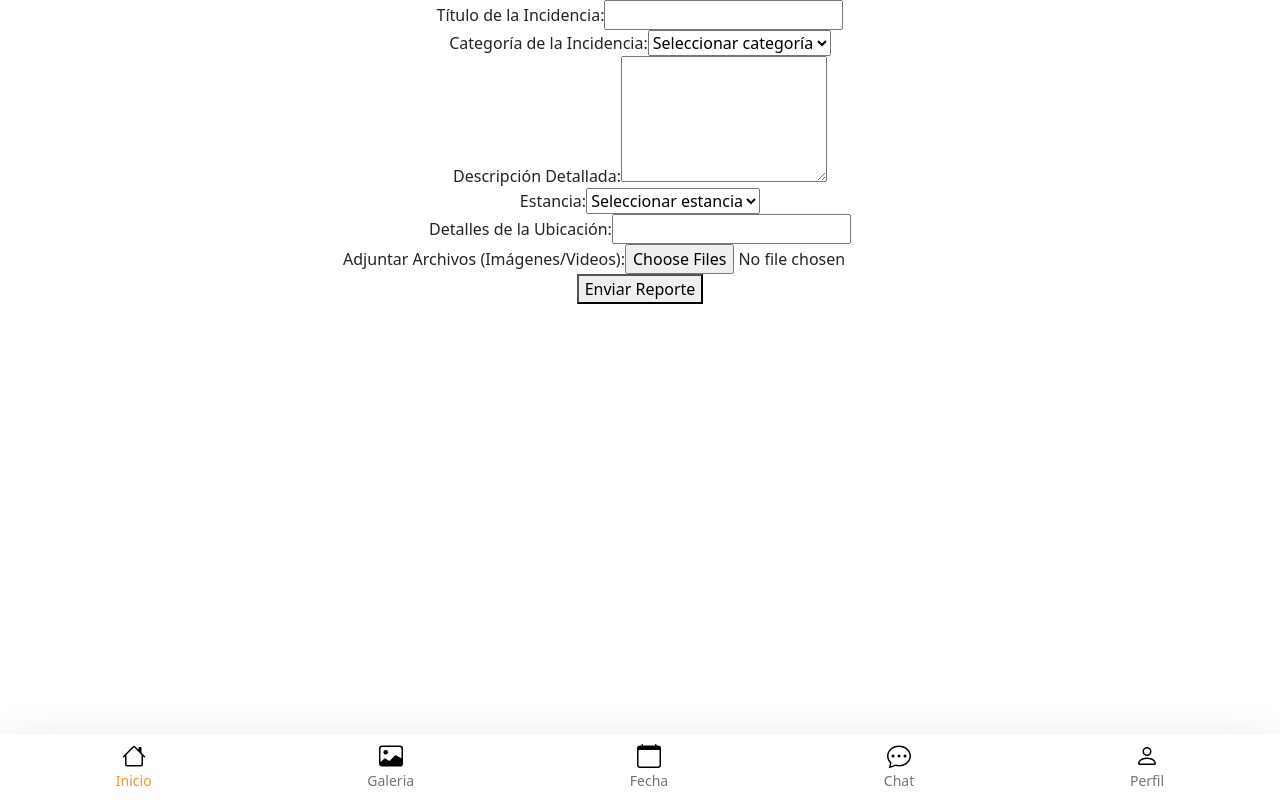
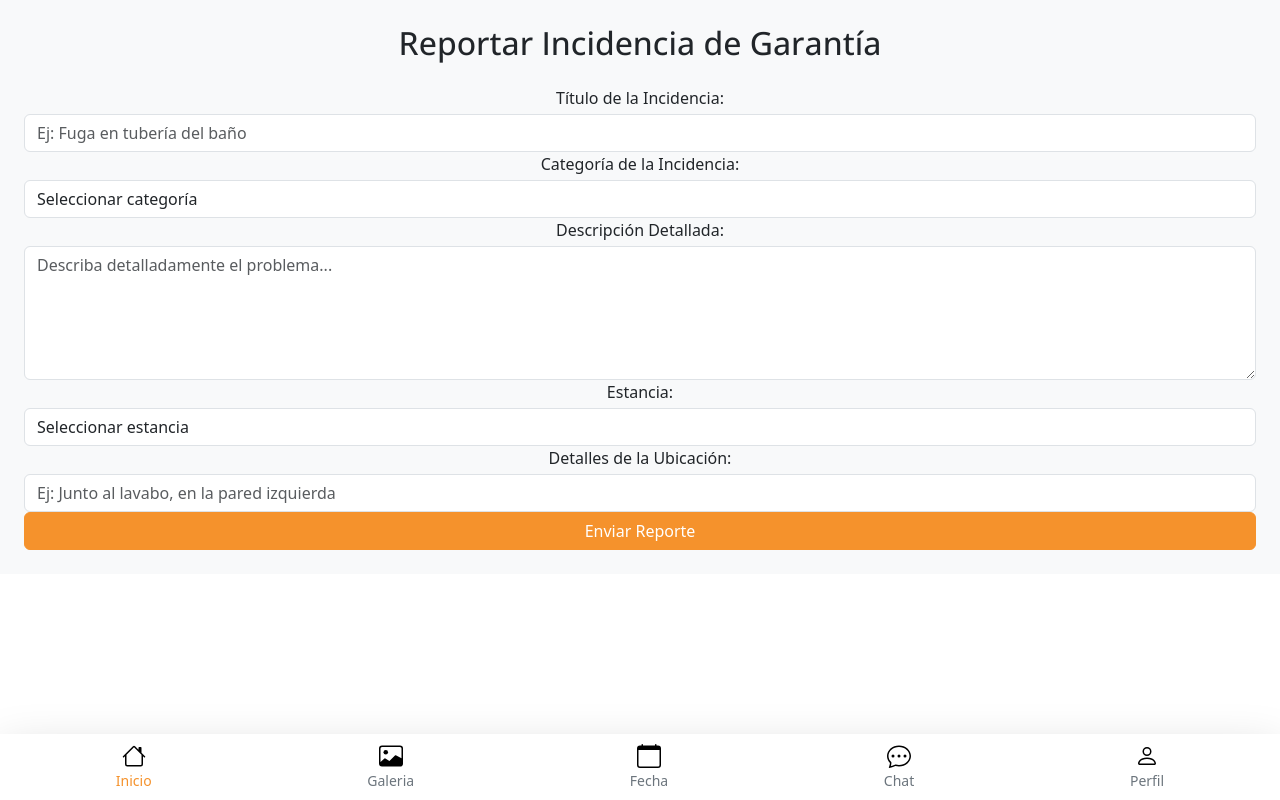
Before and after one commit to adriaanbrl/proyectofrontzimenta, a React (Create React App) app: page /garantia in a window 1280 px wide. Built offline with nearby package versions, Linux system fonts and the light colour scheme.

Commit message:
Incidents

```diff
--- a/package.json
+++ b/package.json
@@ -11,6 +11,7 @@
     "bootstrap": "^5.3.3",
     "jszip": "^3.10.1",
     "jwt-decode": "^4.0.0",
+    "lucide-react": "^0.507.0",
     "moment": "^2.30.1",
     "pdfjs-dist": "^5.1.91",
     "react": "^19.0.0",
--- a/src/components/client/ProfileElements/Invoice.js
+++ b/src/components/client/ProfileElements/Invoice.js
@@ -1,10 +1,11 @@
 import React, { useEffect, useState } from 'react';
-import { useLocation } from 'react-router-dom';
+import { useLocation, useNavigate } from 'react-router-dom';
 import { Container, Row, Col, Table, Button, Alert, Spinner } from 'react-bootstrap';
-
+import { ArrowLeft, File } from 'lucide-react';
 
 function InvoicesDoc() {
     const location = useLocation();
+    const navigate = useNavigate();
     const [buildingId, setBuildingId] = useState('');
     const [pdfDataListWithInfo, setPdfDataListWithInfo] = useState([]);
     const [error, setError] = useState(null);
@@ -97,11 +98,26 @@ function InvoicesDoc() {
         };
     }, [pdfDataListWithInfo]);
 
+    const handleGoBack = () => {
+        navigate(-1);
+    };
+
     return (
         <Container className="leg-doc-container">
             <Row>
                 <Col>
-                    <h1 className="leg-doc-title">Facturas</h1>
+                    <div className="d-flex align-items-center mb-3">
+                        <Button
+                            variant="link"
+                            onClick={handleGoBack}
+                            className="back-button"
+                            aria-label="Volver atrás"
+                            style={{ padding: 0, marginRight: '10px' }}
+                        >
+                            <ArrowLeft size={20} color="orange" />
+                        </Button>
+                        <h1 className="leg-doc-title text-center" style={{ margin: 0 }}>Facturas</h1>
+                    </div>
                     {error && <Alert variant="danger">{error}</Alert>}
                     {loading && !error && (
                         <p>
@@ -115,7 +131,7 @@ function InvoicesDoc() {
                                 <th>#</th>
                                 <th>Nombre del Archivo</th>
                                 <th>Mes</th>
-                                <th>Acciones</th>
+                                <th className="text-center">Acciones</th>
                             </tr>
                             </thead>
                             <tbody>
@@ -124,9 +140,9 @@ function InvoicesDoc() {
                                     <td>{index + 1}</td>
                                     <td>{item.filename}</td>
                                     <td>{item.dateInfo}</td>
-                                    <td>
+                                    <td className="text-center">
                                         <Button variant="primary" size="sm" onClick={() => window.open(item.url, '_blank')}>
-                                            <i className="bi bi-file-pdf-fill mr-2"></i> Abrir
+                                            <File className="mr-2" size={16} /> Abrir
                                         </Button>
                                     </td>
                                 </tr>
--- a/src/components/client/ProfileElements/Warranty.js
+++ b/src/components/client/ProfileElements/Warranty.js
@@ -1,8 +1,37 @@
 import React, { useState } from 'react';
-import { crearIncidencia } from '../../../Api'; // Importa la función para enviar la incidencia
+import { Button } from 'react-bootstrap';
+import { InputGroup, Form, FloatingLabel } from 'react-bootstrap';
+
 
 const categorias = ['fontanería', 'electricidad', 'acabados', 'carpintería', 'humedades'];
 const estancias = ['salón', 'cocina', 'dormitorio principal', 'baño 1', 'etc.'];
+
+// Función mock para simular la inserción en la base de datos
+const insertarIncidenciaEnDB = async (
+    titulo: string,
+    categoria: string,
+    descripcion: string,
+    ubicacionEstancia: string,
+    ubicacionDetalle: string
+) => {
+    // Simula una llamada a la base de datos con un query SQL
+    const query = `
+        INSERT INTO zimapp.incidencias (creation_date,description,resdlution_date, status,title , building_id, room_id, category_id)
+        VALUES (
+            '${titulo}',
+            '${categoria}',
+            '${descripcion}',
+            '${ubicacionEstancia}',
+            '${ubicacionDetalle}',
+            NOW()
+        );
+    `;
+    console.log('Query SQL simulado:', query); // Muestra el query simulado
+
+    // Simula una respuesta exitosa de la base de datos
+    await new Promise(resolve => setTimeout(resolve, 1000));
+    return { success: true, message: 'Incidencia registrada exitosamente en la base de datos.' };
+};
 
 function Warranty({ onIncidenciaCreada }) {
     const [titulo, setTitulo] = useState('');
@@ -10,22 +39,22 @@ function Warranty({ onIncidenciaCreada }) {
     const [descripcion, setDescripcion] = useState('');
     const [ubicacionEstancia, setUbicacionEstancia] = useState('');
     const [ubicacionDetalle, setUbicacionDetalle] = useState('');
-    const [archivos, setArchivos] = useState([]);
+    const [isSubmitting, setIsSubmitting] = useState(false);
 
-    const handleSubmit = async (event) => {
+    const handleSubmit = async (event: React.FormEvent) => {
         event.preventDefault();
-
-        const formData = new FormData();
-        formData.append('titulo', titulo);
-        formData.append('categoria', categoria);
-        formData.append('descripcion', descripcion);
-        formData.append('ubicacionEstancia', ubicacionEstancia);
-        formData.append('ubicacionDetalle', ubicacionDetalle);
-        archivos.forEach(archivo => formData.append('archivos', archivo));
+        setIsSubmitting(true);
 
         try {
-            await crearIncidencia(formData);
-            alert('Incidencia reportada con éxito.');
+            const result = await insertarIncidenciaEnDB(
+                titulo,
+                categoria,
+                descripcion,
+                ubicacionEstancia,
+                ubicacionDetalle
+            );
+            if (result.success) {
+                alert(result.message);
                 onIncidenciaCreada();
                 // Limpiar el formulario
                 setTitulo('');
@@ -33,88 +62,94 @@ function Warranty({ onIncidenciaCreada }) {
                 setDescripcion('');
                 setUbicacionEstancia('');
                 setUbicacionDetalle('');
-            setArchivos([]);
+            } else {
+                alert('Hubo un error al registrar la incidencia.');
+            }
         } catch (error) {
-            console.error('Error al reportar la incidencia:', error);
-            alert('Hubo un error al reportar la incidencia.');
+            console.error('Error al registrar la incidencia:', error);
+            alert('Hubo un error al registrar la incidencia.');
+        } finally {
+            setIsSubmitting(false);
         }
     };
 
-    const handleArchivoChange = (event) => {
-        setArchivos([...archivos, ...event.target.files]);
-    };
-
     return (
-        <form onSubmit={handleSubmit}>
-            <div>
-                <label htmlFor="titulo">Título de la Incidencia:</label>
-                <input
+        <div className="p-4 rounded-lg shadow-md bg-light">
+            <h2 className="text-2xl font-semibold mb-4 text-gray-800">Reportar Incidencia de Garantía</h2>
+            <form onSubmit={handleSubmit} className="space-y-3">
+                <div className="form-group">
+                    <label htmlFor="titulo" className="text-sm font-medium text-gray-700">Título de la Incidencia:</label>
+                    <Form.Control
                         type="text"
                         id="titulo"
                         value={titulo}
                         onChange={(e) => setTitulo(e.target.value)}
                         required
+                        placeholder="Ej: Fuga en tubería del baño"
+                        className="mt-1"
                     />
                 </div>
-            <div>
-                <label htmlFor="categoria">Categoría de la Incidencia:</label>
-                <select
+                <div className="form-group">
+                    <label htmlFor="categoria" className="text-sm font-medium text-gray-700">Categoría de la Incidencia:</label>
+                    <Form.Control
+                        as="select"
                         id="categoria"
                         value={categoria}
                         onChange={(e) => setCategoria(e.target.value)}
                         required
+                        className="mt-1"
                     >
                         <option value="">Seleccionar categoría</option>
                         {categorias.map((cat) => (
                             <option key={cat} value={cat}>{cat}</option>
                         ))}
-                </select>
+                    </Form.Control>
                 </div>
-            <div>
-                <label htmlFor="descripcion">Descripción Detallada:</label>
-                <textarea
+                <div className="form-group">
+                    <label htmlFor="descripcion" className="text-sm font-medium text-gray-700">Descripción Detallada:</label>
+                    <Form.Control
+                        as="textarea"
                         id="descripcion"
                         value={descripcion}
                         onChange={(e) => setDescripcion(e.target.value)}
-                    rows="5"
+                        rows={5}
                         required
-                ></textarea>
+                        placeholder="Describa detalladamente el problema..."
+                        className="mt-1"
+                    />
                 </div>
-            <div>
-                <label htmlFor="ubicacionEstancia">Estancia:</label>
-                <select
+                <div className="form-group">
+                    <label htmlFor="ubicacionEstancia" className="text-sm font-medium text-gray-700">Estancia:</label>
+                    <Form.Control
+                        as="select"
                         id="ubicacionEstancia"
                         value={ubicacionEstancia}
                         onChange={(e) => setUbicacionEstancia(e.target.value)}
                         required
+                        className="mt-1"
                     >
                         <option value="">Seleccionar estancia</option>
                         {estancias.map((estancia) => (
                             <option key={estancia} value={estancia}>{estancia}</option>
                         ))}
-                </select>
+                    </Form.Control>
                 </div>
-            <div>
-                <label htmlFor="ubicacionDetalle">Detalles de la Ubicación:</label>
-                <input
+                <div className="form-group">
+                    <label htmlFor="ubicacionDetalle" className="text-sm font-medium text-gray-700">Detalles de la Ubicación:</label>
+                    <Form.Control
                         type="text"
                         id="ubicacionDetalle"
                         value={ubicacionDetalle}
                         onChange={(e) => setUbicacionDetalle(e.target.value)}
+                        placeholder="Ej: Junto al lavabo, en la pared izquierda"
+                        className="mt-1"
                     />
                 </div>
-            <div>
-                <label htmlFor="archivos">Adjuntar Archivos (Imágenes/Videos):</label>
-                <input
-                    type="file"
-                    id="archivos"
-                    multiple
-                    onChange={handleArchivoChange}
-                    accept="image/*, video/*"
-                />
+                <Button type="submit" disabled={isSubmitting} className="w-100">
+                    {isSubmitting ? 'Enviando...' : 'Enviar Reporte'}
+                </Button>
+            </form>
         </div>
-            <button type="submit">Enviar Reporte</button>
-        </form>
     );
 }
 
```
Also changed, not shown: src/components/client/ProfileElements/LegDoc.js (+22 -7 lines), 1 other file (tests, documents, lock files or other folders). Lines whose indentation alone changed are shown as unchanged.
